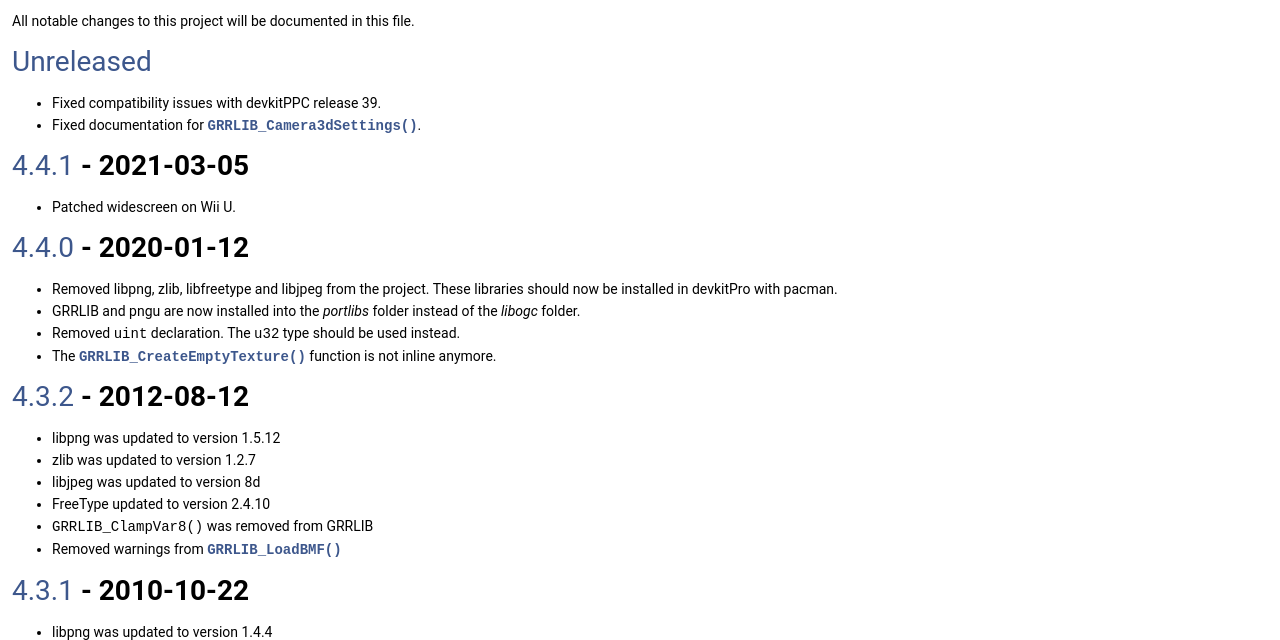
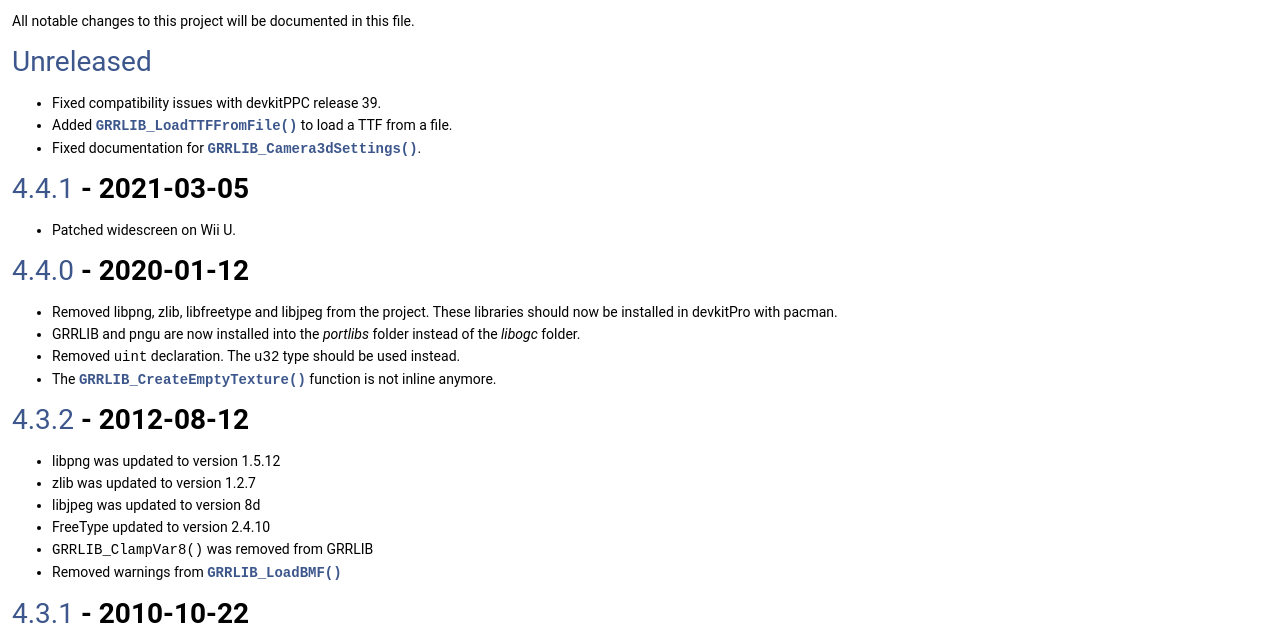
Before and after one commit to GRRLIB/GRRLIB, a plain HTML site: page md__home_runner_work__g_r_r_l_i_b__g_r_r_l_i_b__c_h_a_n_g_e_l_o_g.html in a window 1280 px wide. Shown: the part 156-796 px from the top of the page. Drawn offline with Linux system fonts and the light colour scheme.

Commit message:
Deploying to gh-pages from @ GRRLIB/GRRLIB@ae94b7b90c3e1c75ef62a28de92e7da7a2de8431 🚀

```diff
--- a/md__home_runner_work__g_r_r_l_i_b__g_r_r_l_i_b__c_h_a_n_g_e_l_o_g.html
+++ b/md__home_runner_work__g_r_r_l_i_b__g_r_r_l_i_b__c_h_a_n_g_e_l_o_g.html
@@ -70,6 +70,7 @@
 <h1><a href="https://github.com/GRRLIB/GRRLIB/compare/v4.4.1...HEAD">Unreleased</a></h1>
 <ul>
 <li>Fixed compatibility issues with devkitPPC release 39.</li>
+<li>Added <code><a class="el" href="group___all_func.html#ga61a5765d99502956f055b666d51f0497" title="Load a TTF from a file.">GRRLIB_LoadTTFFromFile()</a></code> to load a TTF from a file.</li>
 <li>Fixed documentation for <code><a class="el" href="group___all_func.html#ga7300940a38526ab5aa9be0f4abe4a32a" title="Set the camera parameter (contributed by chris_c aka DaShAmAn).">GRRLIB_Camera3dSettings()</a></code>.</li>
 </ul>
 <h1><a href="https://github.com/GRRLIB/GRRLIB/compare/v4.4.0...v4.4.1">4.4.1</a> - 2021-03-05</h1>
```
Also changed, not shown: 1 other file.
